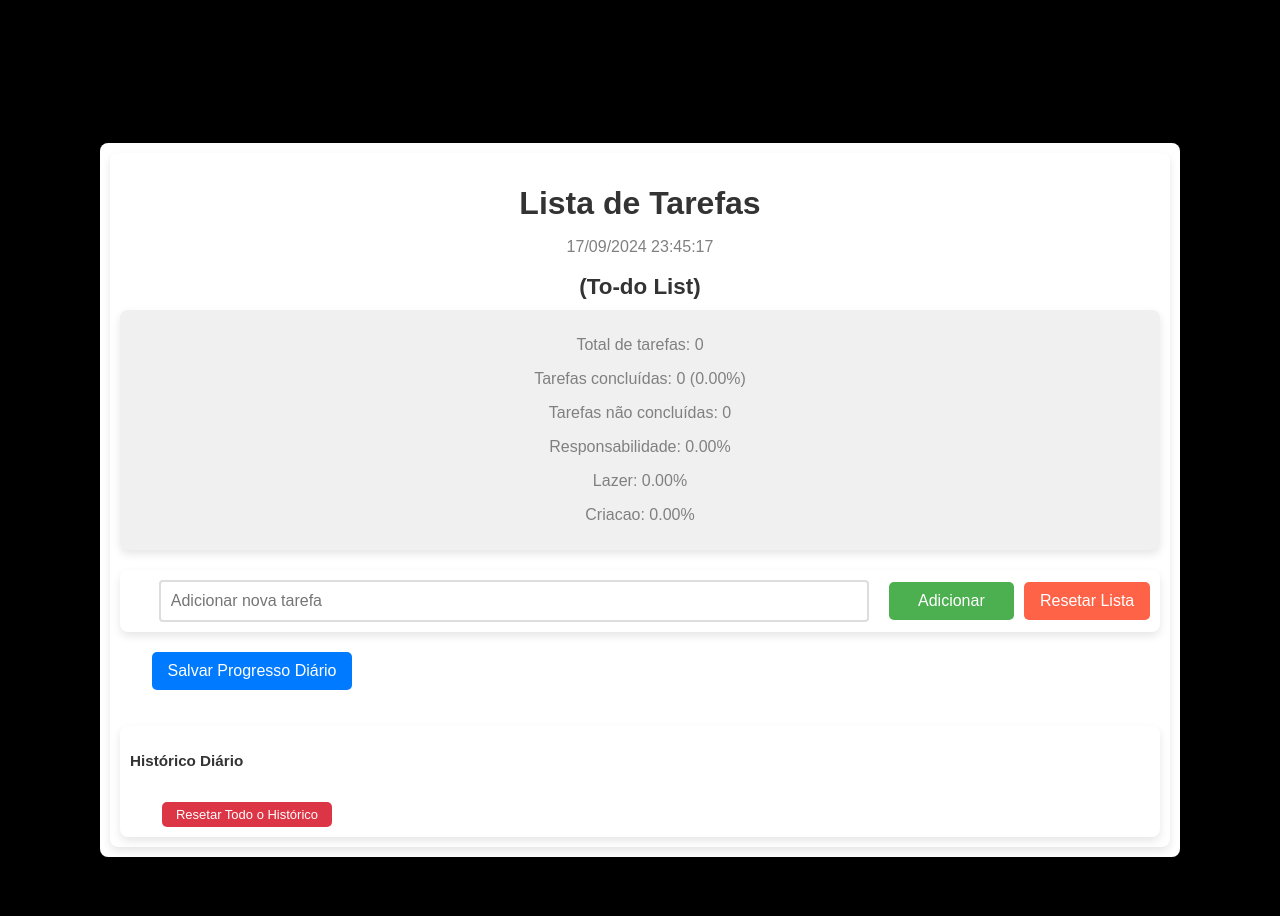
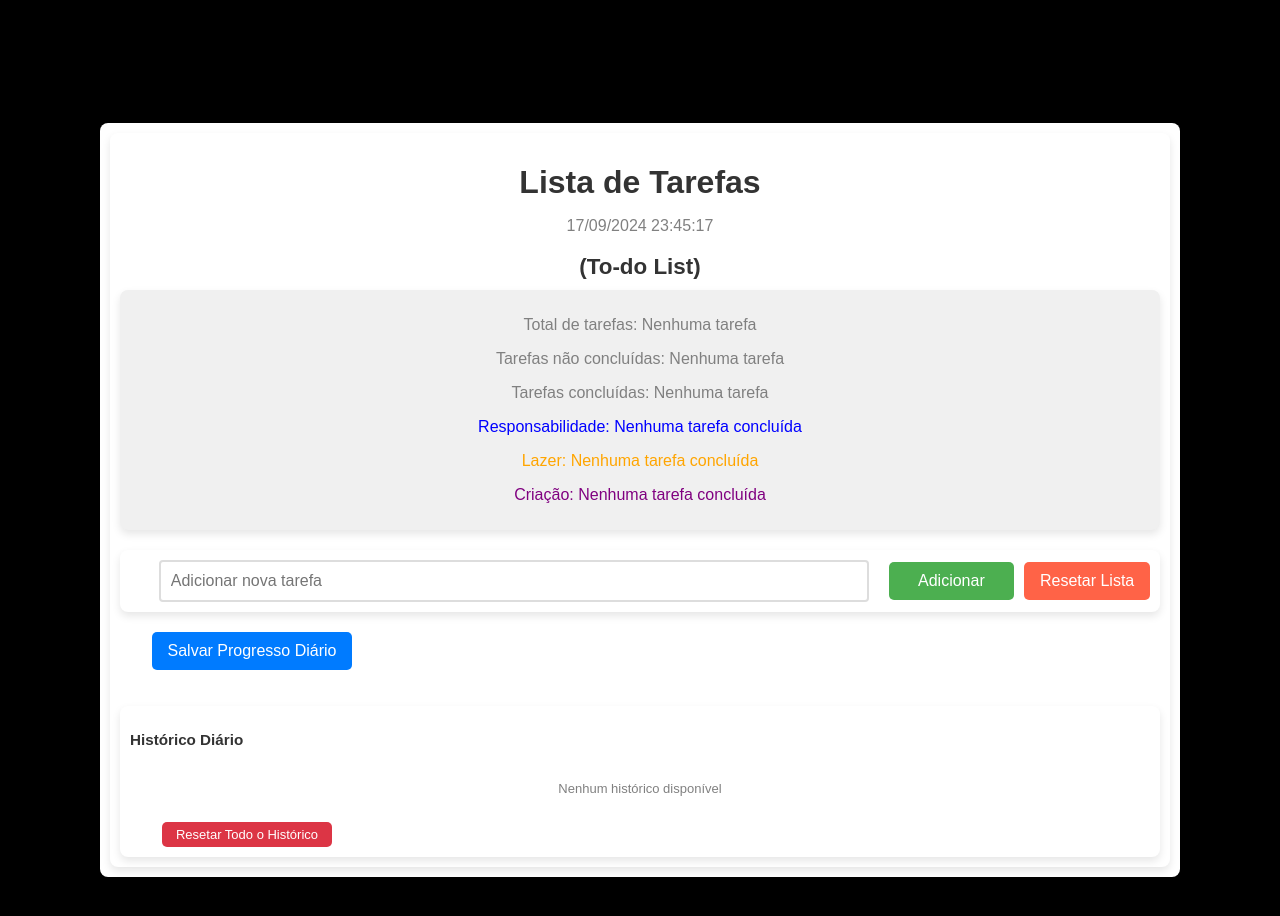
Before and after one commit to heedbeatss/todolist, a React (Create React App) app: page / in a window 1280 px wide. Shown: the top 916 px of the page. Built offline with nearby package versions, Linux system fonts and the light colour scheme.

Commit message:
Melhoria no CSS e textos da aplicação

```diff
--- a/src/App.css
+++ b/src/App.css
@@ -70,6 +70,12 @@
 
   button:hover {
     background-color: #218838;
+  }
+
+  .estatisticas-porcentagem p {
+    display: flex;
+    flex-direction: row;
+    background-color: black;
   }
 
   /* Estilo da lista de tarefas */
--- a/src/App.tsx
+++ b/src/App.tsx
@@ -139,6 +139,48 @@ const App: React.FC = () => {
   const incompleteTasks = totalTasks - completedTasks;
   const completionPercentage = totalTasks === 0 ? 0 : (completedTasks / totalTasks) * 100;
 
+  const typeLabels: { [key: string]: string } = {
+    responsabilidade: 'Responsabilidade',
+    lazer: 'Lazer',
+    criacao: 'Criação',
+  };
+
+
+  // Função para calcular as porcentagens e a contagem por tipo de tarefa
+  const calculateTypeStats = () => {
+  const typeCounts: { [key: string]: number } = {
+    responsabilidade: 0,
+    lazer: 0,
+    criacao: 0,
+  };
+
+  tasks.forEach(task => {
+    if (task.completed) {
+      Object.keys(task.types).forEach(type => {
+        if (task.types[type]) {
+          typeCounts[type]++;
+        }
+      });
+    }
+  });
+
+  const totalCompletedTasks = completedTasks;
+  const typeStats: { [key: string]: { count: number; percentage: number } } = {};
+
+  Object.keys(typeCounts).forEach(type => {
+    const count = typeCounts[type];
+    typeStats[type] = {
+      count: count,
+      percentage: totalCompletedTasks === 0 ? 0 : (count / totalCompletedTasks) * 100,
+    };
+  });
+
+  return typeStats;
+};
+
+const typeStats = calculateTypeStats();
+
+
 // Calcula percentuais por tipo
 const calculateTypePercentages = () => {
   const typeCounts: { [key: string]: number } = {
@@ -170,8 +212,6 @@ const App: React.FC = () => {
   };
 
   const typePercentages = calculateTypePercentages();
-
-
 
 
   // Salvar progresso diário no localStorage
@@ -211,20 +251,25 @@ const App: React.FC = () => {
 
 
 
-      {/* Marcador com estatísticas */}
+  {/* Exemplo de como adicionar as porcentagens e número de tarefas concluídas no topo */}
   <div style={{ marginBottom: '20px', backgroundColor: '#f0f0f0', padding: '10px', borderRadius: '8px' }}>
-        <p>Total de tarefas: {totalTasks}</p>
-        <p>Tarefas concluídas: {completedTasks} ({completionPercentage.toFixed(2)}%)</p>
-        <p>Tarefas não concluídas: {incompleteTasks}</p>
-      {/* Exibe as porcentagens de tipo no topo da aplicação */}
-      {Object.keys(typePercentages).map(type => (
-        <p key={type}>
-          {type.charAt(0).toUpperCase() + type.slice(1)}: {typePercentages[type].toFixed(2)}%
+    <p>Total de tarefas: {totalTasks === 0 ? 'Nenhuma tarefa' : totalTasks}</p>
+    <p>Tarefas não concluídas: {incompleteTasks === 0 ? 'Nenhuma tarefa' : incompleteTasks}</p>
+    <p>Tarefas concluídas: {completedTasks === 0 ? 'Nenhuma tarefa' : `${completedTasks} (${completionPercentage.toFixed(2)}%)`}</p>
+
+    {Object.keys(typePercentages).map(type => {
+      const label = typeLabels[type] || type;
+      const color = type === 'lazer' ? 'orange' : type === 'responsabilidade' ? 'blue' : 'purple';
+      const count = tasks.filter(task => task.completed && task.types[type]).length;
+      const percentage = typePercentages[type] || 0;
+
+      return (
+        <p key={type} style={{ color }}>
+          {label}: {count === 0 ? 'Nenhuma tarefa concluída' : `${count} ${count === 1 ? 'concluída' : 'concluídas'} - ${percentage.toFixed(2)}%`}
         </p>
-      ))}
+      );
+    })}
   </div>
-
-
 
   <div style={{ display: 'flex', alignItems: 'center', marginBottom: '20px' }}>
     <input
@@ -265,7 +310,6 @@ const App: React.FC = () => {
       Resetar Lista
     </button>
   </div>
-
 
 
   <button
@@ -376,20 +420,34 @@ const App: React.FC = () => {
   ))}
   </ul>
 
-       <div  className='historico-div'>
+  <div className='historico-div'>
   <h3>Histórico Diário</h3>
   <ul>
-        {history.map((entry, index) => (
+    {history.length === 0 ? (
+      <p>Nenhum histórico disponível</p>
+    ) : (
+      history.map((entry, index) => (
         <li className='historico' key={index}>
-            Data: {entry.date}, Tarefas Concluídas: {entry.completedTasks}, Total de Tarefas: {entry.totalTasks}, Porcentagem: {entry.completionPercentage.toFixed(2)}%
-            {Object.keys(entry.typePercentages || {}).map(type => (
-              <p key={type}>
-                {type.charAt(0).toUpperCase() + type.slice(1)}: {entry.typePercentages[type].toFixed(2)}%
+          Data: {entry.date},
+          Tarefas Concluídas: {entry.completedTasks === 0 ? 'Nenhuma tarefa' : `${entry.completedTasks}`},
+          Total de Tarefas: {entry.totalTasks === 0 ? 'Nenhuma tarefa' : entry.totalTasks},
+          Porcentagem: {entry.totalTasks === 0 ? 'Nenhuma tarefa' : `${entry.completionPercentage.toFixed(2)}%`}
+          {Object.keys(entry.typePercentages || {}).map(type => {
+            const label = typeLabels[type] || type;
+            const color = type === 'lazer' ? 'orange' : type === 'responsabilidade' ? 'blue' : 'purple';
+            const count = tasks.filter(task => task.completed && task.types[type]).length;
+            const percentage = entry.typePercentages[type] || 0;
+
+            return (
+              <p key={type} style={{ color }}>
+                {label}: {count === 0 ? 'Nenhuma tarefa' : `${count} ${count === 1 ? 'concluída' : 'concluídas'} - ${percentage.toFixed(2)}%`}
               </p>
-            ))}
-            <button className='historico-bt' onClick={() => removeHistoryEntry(entry.date)} >Excluir</button>
+            );
+          })}
+          <button className='historico-bt' onClick={() => removeHistoryEntry(entry.date)}>Excluir</button>
         </li>
-        ))}
+      ))
+    )}
   </ul>
 
     <button
```
Lines whose indentation alone changed are shown as unchanged.
